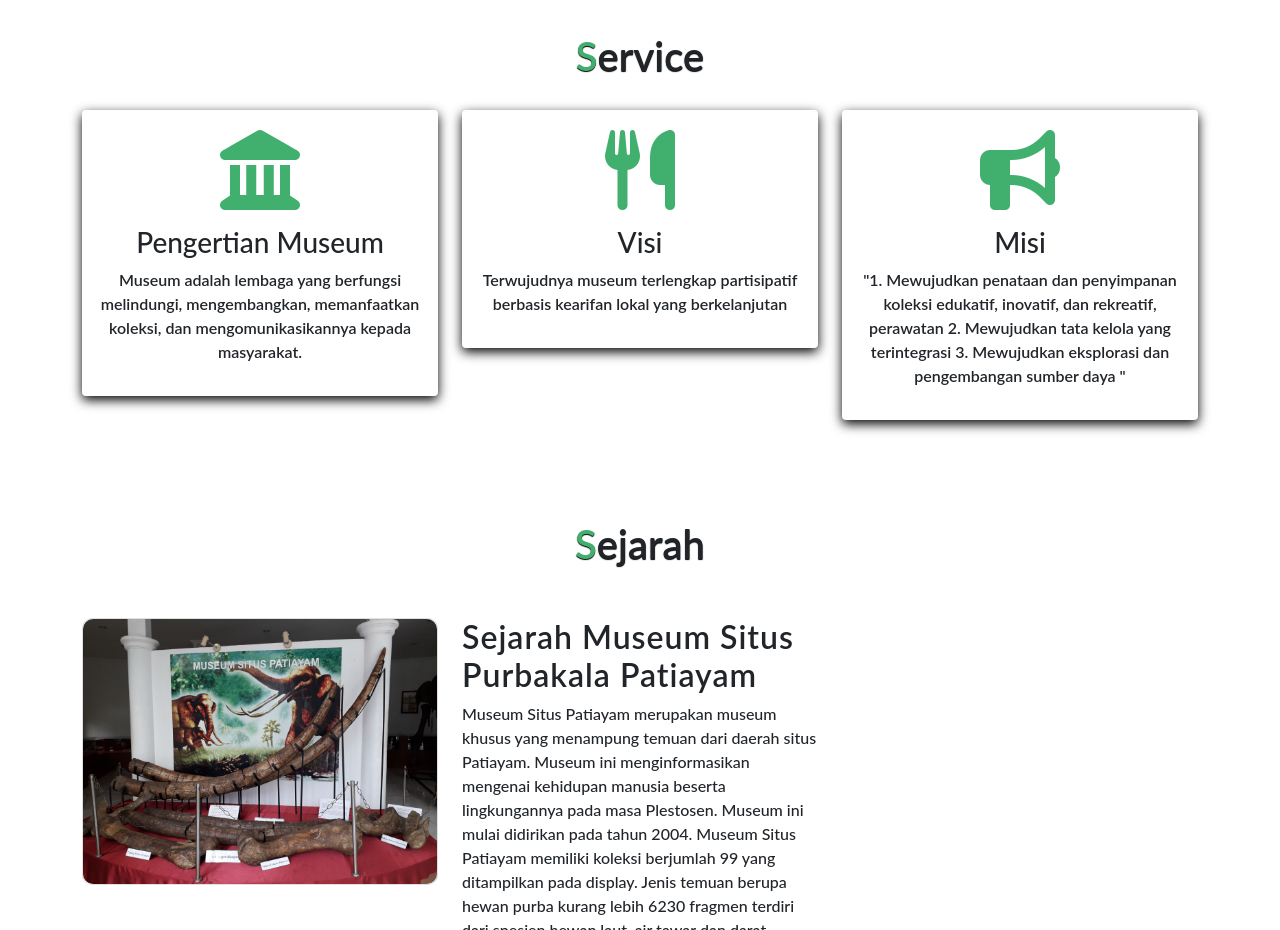
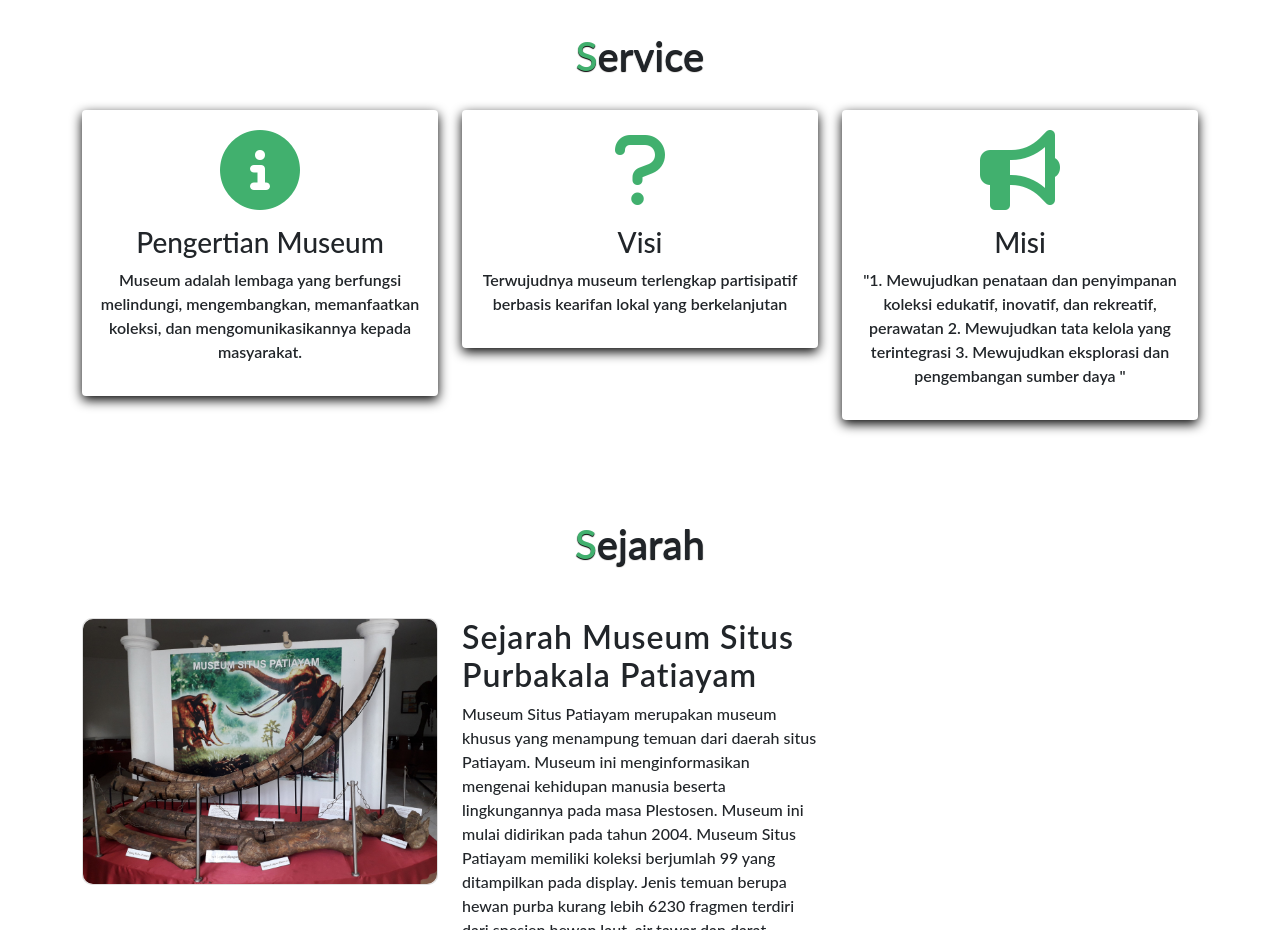
Before and after one commit to SaTriAka/Website-Pariwisata, a plain HTML site: page index.html in a window 1280 px wide. Shown: the part 1360-2290 px from the top of the page. Drawn offline with nearby package versions, Linux system fonts and the light colour scheme.

Commit message:
Update index.html

```diff
--- a/index.html
+++ b/index.html
@@ -145,7 +145,7 @@
             <div class="col-md-4 py-3 py-md-0">
 
                 <div class="card">
-                    <i class="fa-solid fa-landmark"></i>
+                    <i class="fa-solid fa-circle-info"></i>
                     <div class="card-body">
                         <h3>Pengertian Museum</h3>
                         <p>Museum adalah lembaga yang berfungsi melindungi, mengembangkan, memanfaatkan koleksi, dan mengomunikasikannya kepada masyarakat.</p>
@@ -156,7 +156,7 @@
             <div class="col-md-4 py-3 py-md-0">
 
                 <div class="card">
-                    <i class="fas fa-utensils"></i>
+                    <i class="fa-solid fa-question"></i>
                     <div class="card-body">
                         <h3>Visi</h3>
                         <p>Terwujudnya museum terlengkap partisipatif berbasis kearifan lokal yang berkelanjutan</p>
```
